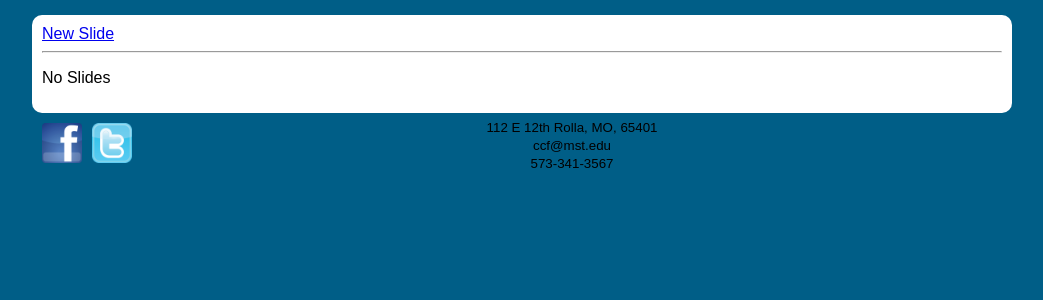
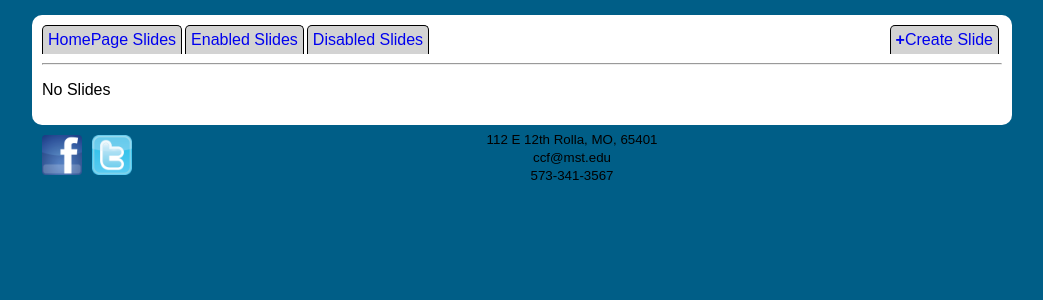
Before and after one commit to rollaccf/ccf-website, a Django app: template templates/manage/homepage_slides/homepage_slides.html in a window 1280 px wide. Shown: the part 170-470 px from the top of the page, without its empty margins (118-1161 px from the left). Run offline with Django 3.2, Linux system fonts and the light colour scheme; the template is opened without the code that fills it, so the values that code supplies are empty; some libraries are stand-ins or nearby versions.

Commit message:
Add tabs to manage homepage slides

```diff
--- a/scripts/slide.py
+++ b/scripts/slide.py
@@ -10,7 +10,7 @@ class SlideHandler(BaseHandler):
       # TODO: add error checking
       if dbSlide == None:
         pass
-      else:
+      elif dbSlide.Enabled == True:
         slide = to_dict(dbSlide)
         slide['key'] = dbSlide.key()
       self.render_template("slide.html",
--- /dev/null
+++ b/static/stylesheets/manage.css
@@ -0,0 +1,23 @@
+.manageTab {
+  float: left;
+  border: 1px black solid;
+  border-bottom: none;
+  padding: 5px;
+  margin-right: 3px;
+  -webkit-border-top-right-radius: 5px;
+  -webkit-border-top-left-radius: 5px;
+  -moz-border-top-right-radius: 5px;
+  -moz-border-top-left-radius: 5px;
+  -ms-border-top-right-radius: 5px;
+  -ms-border-top-left-radius: 5px;
+  -o-border-top-right-radius: 5px;
+  -o-border-top-left-radius: 5px;
+  border-top-right-radius: 5px;
+  border-top-left-radius: 5px;
+  background-color: lightgray;
+  text-decoration: none;
+}
+
+.selectedManageTab {
+  background-color: white;
+}
--- a/templates/manage/homepage_slides/homepage_slides.html
+++ b/templates/manage/homepage_slides/homepage_slides.html
@@ -1,13 +1,31 @@
 {% extends "base.html" %}
 
+{% block css %}
+  {{block.super}}
+  <link type="text/css" rel="stylesheet" href="/stylesheets/manage.css" />
+{% endblock %}
+
 {% block content %}
-<a href="homepage_slides/new_slide">New Slide</a>
+<div style="height:30px;">
+  <a href="?tab=onhomepage" class="manageTab {% if tab == 'onhomepage' %}selectedManageTab{% endif %}">HomePage Slides</a>
+  <a href="?tab=enabled" class="manageTab {% if tab == 'enabled' %}selectedManageTab{% endif %}">Enabled Slides</a>
+  <a href="?tab=disabled" class="manageTab {% if tab == 'disabled' %}selectedManageTab{% endif %}">Disabled Slides</a>
+  <a href="homepage_slides/new_slide" class="manageTab" style="float:right;"><strong>+</strong>Create Slide</a>
+</div>
   <hr />
   {% for slide in slides %}
     <div style="overflow:auto">
       <img width="400px" height="300px" style="float:left; margin-right:10px" src="/image?key={{slide.key}}" />
       <div>
-        <a href="#">Move Up</a> <a href="#">Move Down</a> <a href="homepage_slides/new_slide?edit={{slide.key}}">Edit</a> <a href="{{slide.CompleteURL}}">Preview Page</a><br />
+        {% if tab == 'onhomepage' %}
+          <a href="#">&uArr;</a>
+          <a href="#">&dArr;</a>
+        {% endif %}
+          <a href="homepage_slides/new_slide?edit={{slide.key}}">Edit</a>
+        {% if tab != 'disabled' %}
+          <a href="{{slide.CompleteURL}}">Preview</a>
+        {% endif %}
+        <br />
         <br />
         {{slide.Createdby}}<br />
         {{slide.CreationDateTime}}<br />
```
Also changed, not shown: scripts/manage/homepage_slides.py (+16 -2 lines).
